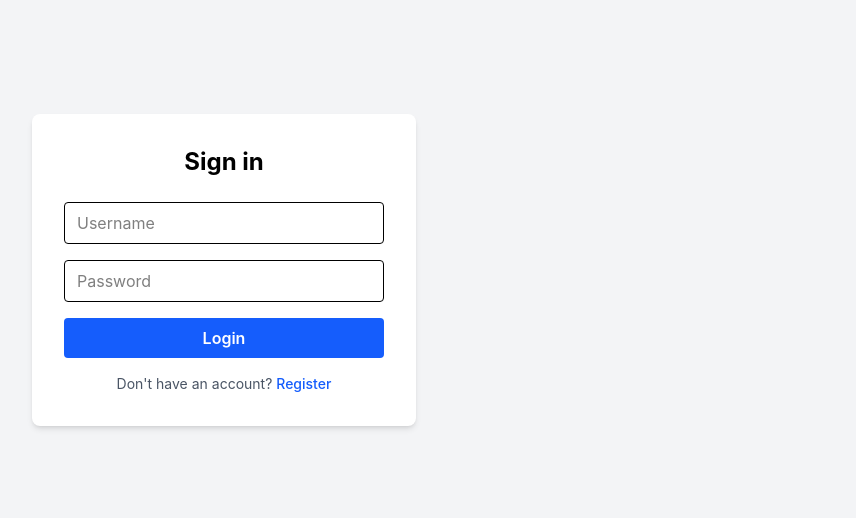
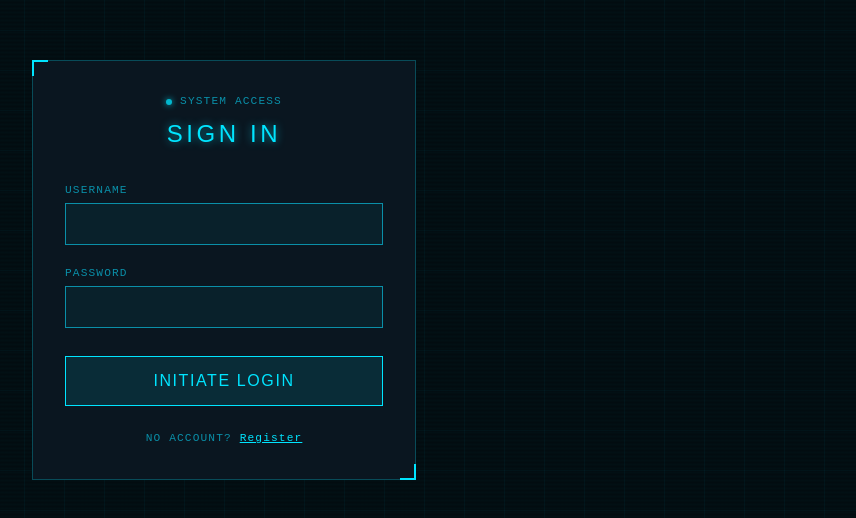
Before and after one commit to borgasarrifana/task-manager-ui, a React (Vite) app: page / in a window 1280 px wide. Shown: the part 130-648 px from the top of the page, without its empty margins (416-1272 px from the left). Built offline with nearby package versions, Linux system fonts and the light colour scheme.

Commit message:
Add JARVIS-inspired HUD theme with corner-bracket panels and glow effects

```diff
--- a/src/AuthForm.jsx
+++ b/src/AuthForm.jsx
@@ -16,7 +16,6 @@ function AuthForm({ onLoginSuccess }) {
     try {
       if (isRegister) {
         await register(username, password)
-        // After successful registration, log them in right away
         const data = await login(username, password)
         onLoginSuccess(data.token)
       } else {
@@ -31,46 +30,58 @@ function AuthForm({ onLoginSuccess }) {
   }
 
   return (
-    <div className="min-h-screen flex items-center justify-center bg-gray-100">
-      <div className="bg-white p-8 rounded-lg shadow-md w-full max-w-sm">
-        <h1 className="text-2xl font-bold mb-6 text-center">
-          {isRegister ? "Create an account" : "Sign in"}
+    <div className="min-h-screen flex items-center justify-center relative">
+      <div className="hud-panel p-8 w-full max-w-sm relative">
+        <div className="reactor-ring reactor-ring-outer" style={{ inset: '-24px', width: '48px', height: '48px', margin: '0 auto', position: 'relative', display: 'none' }}></div>
+
+        <div className="flex items-center justify-center mb-2">
+          <span className="hud-status-dot mr-2"></span>
+          <span className="hud-label">System {isRegister ? "Enrollment" : "Access"}</span>
+        </div>
+
+        <h1 className="hud-title text-2xl text-center mb-8">
+          {isRegister ? "New User" : "Sign In"}
         </h1>
 
-        <form onSubmit={handleSubmit} className="flex flex-col gap-4">
+        <form onSubmit={handleSubmit} className="flex flex-col gap-5">
+          <div>
+            <label className="hud-label block mb-1">Username</label>
             <input
               type="text"
-            placeholder="Username"
               value={username}
               onChange={(e) => setUsername(e.target.value)}
-            className="border rounded px-3 py-2 focus:outline-none focus:ring-2 focus:ring-blue-500"
+              className="hud-input w-full px-3 py-2"
               required
             />
+          </div>
+          <div>
+            <label className="hud-label block mb-1">Password</label>
             <input
               type="password"
-            placeholder="Password"
               value={password}
               onChange={(e) => setPassword(e.target.value)}
-            className="border rounded px-3 py-2 focus:outline-none focus:ring-2 focus:ring-blue-500"
+              className="hud-input w-full px-3 py-2"
               required
             />
+          </div>
 
-          {error && <p className="text-red-600 text-sm">{error}</p>}
+          {error && (
+            <p className="hud-label text-amber-400 border border-amber-500/40 bg-amber-500/10 px-3 py-2" style={{ color: '#ffb020' }}>
+              ⚠ {error}
+            </p>
+          )}
 
-          <button
-            type="submit"
-            disabled={loading}
-            className="bg-blue-600 text-white rounded py-2 font-semibold hover:bg-blue-700 disabled:opacity-50"
-          >
-            {loading ? "Please wait..." : isRegister ? "Register" : "Login"}
+          <button type="submit" disabled={loading} className="hud-btn py-3 mt-2">
+            {loading ? "Authenticating..." : isRegister ? "Register" : "Initiate Login"}
           </button>
         </form>
 
-        <p className="text-center text-sm mt-4 text-gray-600">
-          {isRegister ? "Already have an account?" : "Don't have an account?"}{" "}
+        <p className="hud-label text-center mt-6">
+          {isRegister ? "Already registered?" : "No account?"}{" "}
           <button
             onClick={() => setIsRegister(!isRegister)}
-            className="text-blue-600 font-medium hover:underline"
+            className="text-cyan-400 underline"
+            style={{ color: '#00e5ff' }}
           >
             {isRegister ? "Sign in" : "Register"}
           </button>
--- a/src/ProjectList.jsx
+++ b/src/ProjectList.jsx
@@ -26,7 +26,6 @@ function ProjectList({ token, onSelectProject }) {
   async function handleCreate(e) {
     e.preventDefault()
     if (!newProjectName.trim()) return
-
     try {
       await createProject(token, newProjectName)
       setNewProjectName("")
@@ -37,41 +36,47 @@ function ProjectList({ token, onSelectProject }) {
   }
 
   return (
-    <div className="min-h-screen bg-gray-100 p-8">
-      <div className="max-w-2xl mx-auto">
-        <h1 className="text-2xl font-bold mb-6">Your Projects</h1>
+    <div className="min-h-screen relative p-8">
+      <div className="max-w-2xl mx-auto relative z-10">
+        <div className="flex items-center gap-2 mb-1">
+          <span className="hud-status-dot"></span>
+          <span className="hud-label">Mission Control</span>
+        </div>
+        <h1 className="hud-title text-3xl mb-6">Projects</h1>
 
-        <form onSubmit={handleCreate} className="flex gap-2 mb-6">
+        <form onSubmit={handleCreate} className="hud-panel p-4 flex gap-2 mb-6">
           <input
             type="text"
-            placeholder="New project name"
+            placeholder="NEW PROJECT DESIGNATION"
             value={newProjectName}
             onChange={(e) => setNewProjectName(e.target.value)}
-            className="border rounded px-3 py-2 flex-1 focus:outline-none focus:ring-2 focus:ring-blue-500"
+            className="hud-input flex-1 px-3 py-2"
           />
-          <button
-            type="submit"
-            className="bg-blue-600 text-white px-4 py-2 rounded font-semibold hover:bg-blue-700"
-          >
-            Add Project
+          <button type="submit" className="hud-btn px-4 py-2">
+            Deploy
           </button>
         </form>
 
-        {error && <p className="text-red-600 text-sm mb-4">{error}</p>}
+        {error && (
+          <p className="hud-label px-3 py-2 mb-4 border" style={{ color: '#ffb020', borderColor: 'rgba(255,176,32,0.4)', background: 'rgba(255,176,32,0.1)' }}>
+            ⚠ {error}
+          </p>
+        )}
 
         {loading ? (
-          <p className="text-gray-500">Loading...</p>
+          <p className="hud-label">Scanning...</p>
         ) : projects.length === 0 ? (
-          <p className="text-gray-500">No projects yet. Create one above.</p>
+          <p className="hud-label">No active projects. Deploy one above.</p>
         ) : (
-          <ul className="space-y-2">
+          <ul className="flex flex-col gap-3">
             {projects.map((project) => (
               <li
                 key={project.id}
                 onClick={() => onSelectProject(project)}
-                className="bg-white p-4 rounded shadow-sm cursor-pointer hover:bg-blue-50 transition"
+                className="hud-panel p-4 cursor-pointer transition hover:bg-cyan-500/5 flex items-center justify-between"
               >
-                {project.name}
+                <span className="hud-title text-base">{project.name}</span>
+                <span className="hud-label" style={{ color: '#00e5ff' }}>→</span>
               </li>
             ))}
           </ul>
--- a/src/index.css
+++ b/src/index.css
@@ -1 +1,198 @@
 @import "tailwindcss";
+@import url('https://fonts.googleapis.com/css2?family=Orbitron:wght@500;700;900&family=Share+Tech+Mono&display=swap');
+
+@theme {
+  --color-void: #030b0f;
+  --color-panel: #0a1620;
+  --color-panel-light: #0f202e;
+  --color-cyan: #00e5ff;
+  --color-cyan-dim: #0a8fa8;
+  --color-amber: #ffb020;
+  --color-text-glow: #eafcff;
+
+  --font-display: 'Orbitron', sans-serif;
+  --font-mono: 'Share Tech Mono', monospace;
+}
+
+body {
+  background: var(--color-void);
+  color: var(--color-text-glow);
+  font-family: var(--font-mono);
+  min-height: 100vh;
+  position: relative;
+}
+
+/* Ambient scanline + grid backdrop */
+body::before {
+  content: "";
+  position: fixed;
+  inset: 0;
+  pointer-events: none;
+  z-index: 0;
+  background-image:
+    linear-gradient(rgba(0, 229, 255, 0.04) 1px, transparent 1px),
+    linear-gradient(90deg, rgba(0, 229, 255, 0.04) 1px, transparent 1px);
+  background-size: 40px 40px;
+}
+
+body::after {
+  content: "";
+  position: fixed;
+  inset: 0;
+  pointer-events: none;
+  z-index: 1;
+  background: linear-gradient(transparent 0%, rgba(0, 229, 255, 0.03) 50%, transparent 100%);
+  background-size: 100% 4px;
+  animation: scan 8s linear infinite;
+}
+
+@keyframes scan {
+  0% { background-position: 0 0; }
+  100% { background-position: 0 100px; }
+}
+
+@keyframes ring-spin {
+  from { transform: rotate(0deg); }
+  to { transform: rotate(360deg); }
+}
+
+@keyframes ring-spin-reverse {
+  from { transform: rotate(360deg); }
+  to { transform: rotate(0deg); }
+}
+
+@keyframes pulse-glow {
+  0%, 100% { opacity: 1; }
+  50% { opacity: 0.6; }
+}
+
+/* Corner-bracket HUD panel — the signature element */
+.hud-panel {
+  position: relative;
+  background: var(--color-panel);
+  border: 1px solid rgba(0, 229, 255, 0.25);
+  z-index: 2;
+}
+
+.hud-panel::before,
+.hud-panel::after,
+.hud-panel > .corner-tl,
+.hud-panel > .corner-br {
+  content: "";
+  position: absolute;
+  width: 16px;
+  height: 16px;
+  border-color: var(--color-cyan);
+  z-index: 3;
+}
+
+.hud-panel::before {
+  top: -1px; left: -1px;
+  border-top: 2px solid var(--color-cyan);
+  border-left: 2px solid var(--color-cyan);
+}
+
+.hud-panel::after {
+  bottom: -1px; right: -1px;
+  border-bottom: 2px solid var(--color-cyan);
+  border-right: 2px solid var(--color-cyan);
+}
+
+.hud-title {
+  font-family: var(--font-display);
+  letter-spacing: 0.15em;
+  text-transform: uppercase;
+  color: var(--color-cyan);
+  text-shadow: 0 0 8px rgba(0, 229, 255, 0.6);
+}
+
+.hud-label {
+  font-family: var(--font-mono);
+  letter-spacing: 0.1em;
+  text-transform: uppercase;
+  color: var(--color-cyan-dim);
+  font-size: 0.7rem;
+}
+
+.hud-input {
+  background: rgba(0, 229, 255, 0.05);
+  border: 1px solid var(--color-cyan-dim);
+  color: var(--color-text-glow);
+  font-family: var(--font-mono);
+  transition: all 0.2s;
+}
+
+.hud-input:focus {
+  outline: none;
+  border-color: var(--color-cyan);
+  box-shadow: 0 0 12px rgba(0, 229, 255, 0.3);
+  background: rgba(0, 229, 255, 0.08);
+}
+
+.hud-input::placeholder {
+  color: rgba(10, 143, 168, 0.6);
+}
+
+.hud-btn {
+  font-family: var(--font-display);
+  letter-spacing: 0.1em;
+  text-transform: uppercase;
+  background: rgba(0, 229, 255, 0.1);
+  border: 1px solid var(--color-cyan);
+  color: var(--color-cyan);
+  transition: all 0.2s;
+}
+
+.hud-btn:hover:not(:disabled) {
+  background: var(--color-cyan);
+  color: var(--color-void);
+  box-shadow: 0 0 20px rgba(0, 229, 255, 0.5);
+}
+
+.hud-btn:disabled {
+  opacity: 0.4;
+  cursor: not-allowed;
+}
+
+.hud-btn-danger {
+  border-color: var(--color-amber);
+  color: var(--color-amber);
+}
+
+.hud-btn-danger:hover:not(:disabled) {
+  background: var(--color-amber);
+  color: var(--color-void);
+  box-shadow: 0 0 20px rgba(255, 176, 32, 0.5);
+}
+
+/* Rotating reactor ring — the signature ambient decoration */
+.reactor-ring {
+  position: absolute;
+  border-radius: 50%;
+  border: 1px solid transparent;
+  pointer-events: none;
+}
+
+.reactor-ring-outer {
+  inset: -20px;
+  border-top: 2px solid var(--color-cyan);
+  border-right: 2px solid rgba(0, 229, 255, 0.3);
+  animation: ring-spin 12s linear infinite;
+}
+
+.reactor-ring-inner {
+  inset: -8px;
+  border-bottom: 2px solid var(--color-cyan-dim);
+  border-left: 2px solid rgba(10, 143, 168, 0.3);
+  animation: ring-spin-reverse 8s linear infinite;
+}
+
+.hud-status-dot {
+  width: 6px;
+  height: 6px;
+  border-radius: 50%;
+  background: var(--color-cyan);
+  box-shadow: 0 0 6px var(--color-cyan);
+  animation: pulse-glow 2s ease-in-out infinite;
+  display: inline-block;
+}
```
Also changed, not shown: src/TaskList.jsx (+32 -25 lines). Lines whose indentation alone changed are shown as unchanged.
